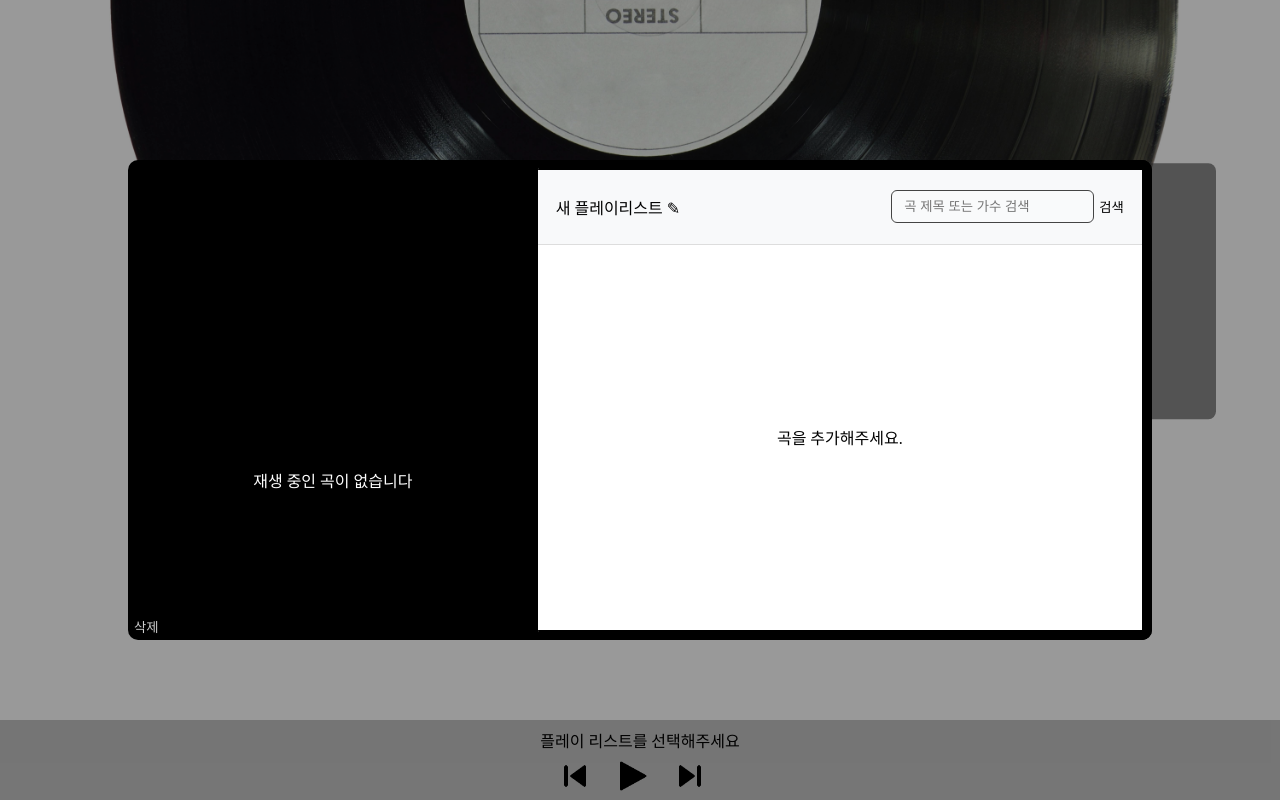
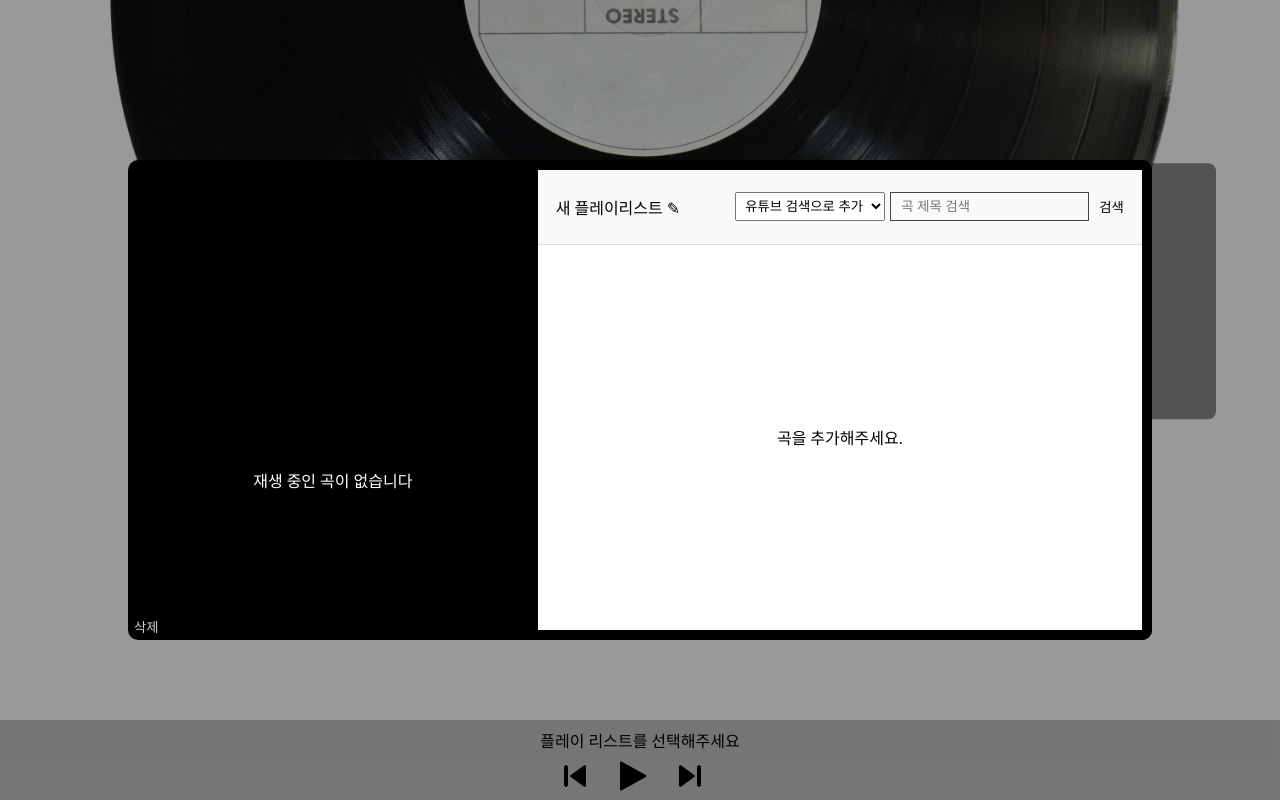
Before and after one commit to mocoorong/music-player, a Next.js app: page / in a window 1280 px wide. Both pictures are taken after a click on the element 640 px from the left and 448 px from the top of the page. Built offline with nearby package versions, Linux system fonts and the light colour scheme.

Commit message:
유튜브 직접 검색에 안나올 경우 해결 방안 추가
- url 로 직접 추가할 수 있는 기능 추가
- input ui 크기 조정

```diff
--- a/app/page.css
+++ b/app/page.css
@@ -492,10 +492,9 @@ body {
 
 .search-input {
   flex: 1;
-  padding: 8px 12px;
+  padding: 6px 10px;
   background: rgba(255, 255, 255, 0.1);
   border: 1px solid #444;
-  border-radius: 6px;
 }
 
 .search-results-dropdown {
@@ -549,3 +548,12 @@ body {
   bottom: 0;
   z-index: 998;
 }
+
+.search-dropdown {
+  padding: 5px;
+}
+
+.input-row {
+  display: flex;
+  gap: 10px;
+}
--- a/app/page.tsx
+++ b/app/page.tsx
@@ -30,6 +30,7 @@ export default function Home() {
   const [searchQuery, setSearchQuery] = useState('')
   const [searchResults, setSearchResults] = useState<any[]>([])
   const [isSearching, setIsSearching] = useState(false)
+  const [activeTab, setActiveTab] = useState<'search' | 'url'>('search')
 
   // 유튜브 플레이어 객체를 담을 Ref
   const playerRef = useRef<any>(null)
@@ -448,18 +449,50 @@ export default function Home() {
                   )}
 
                   <div className="search-box-container">
+                    <select
+                      className="search-dropdown"
+                      value={activeTab}
+                      onChange={(e) => {
+                        setActiveTab(e.target.value as 'search' | 'url')
+                        setSearchResults([]) // 모드 바꿀 때 검색 결과 초기화
+                      }}
+                    >
+                      <option value="search">유튜브 검색으로 추가</option>
+                      <option value="url">동영상 URL로 추가</option>
+                    </select>
+                    <div className="input-row">
+                      {activeTab === 'search' ? (
+                        <>
                           <input
                             className="search-input"
-                      placeholder="곡 제목 또는 가수 검색"
+                            placeholder="곡 제목 검색"
                             value={searchQuery}
                             onChange={(e) => setSearchQuery(e.target.value)}
-                      onKeyDown={(e) => e.key === 'Enter' && handleSearch()}
+                            onKeyDown={(e) =>
+                              e.key === 'Enter' && handleSearch()
+                            }
                           />
                           <button className="search-btn" onClick={handleSearch}>
-                      {isSearching ? '...' : '검색'}
+                            검색
                           </button>
+                        </>
+                      ) : (
+                        <>
+                          <input
+                            className="search-input"
+                            placeholder="유튜브 링크 붙여넣기"
+                            value={youtubeUrl}
+                            onChange={(e) => setYoutubeUrl(e.target.value)}
+                            onKeyDown={(e) => e.key === 'Enter' && addSong()}
+                          />
+                          <button className="search-btn" onClick={addSong}>
+                            추가
+                          </button>
+                        </>
+                      )}
+                    </div>
 
-                    {searchResults.length > 0 && (
+                    {activeTab === 'search' && searchResults.length > 0 && (
                       <>
                         <div
                           className="dropdown-layer"
```
Lines whose indentation alone changed are shown as unchanged.
